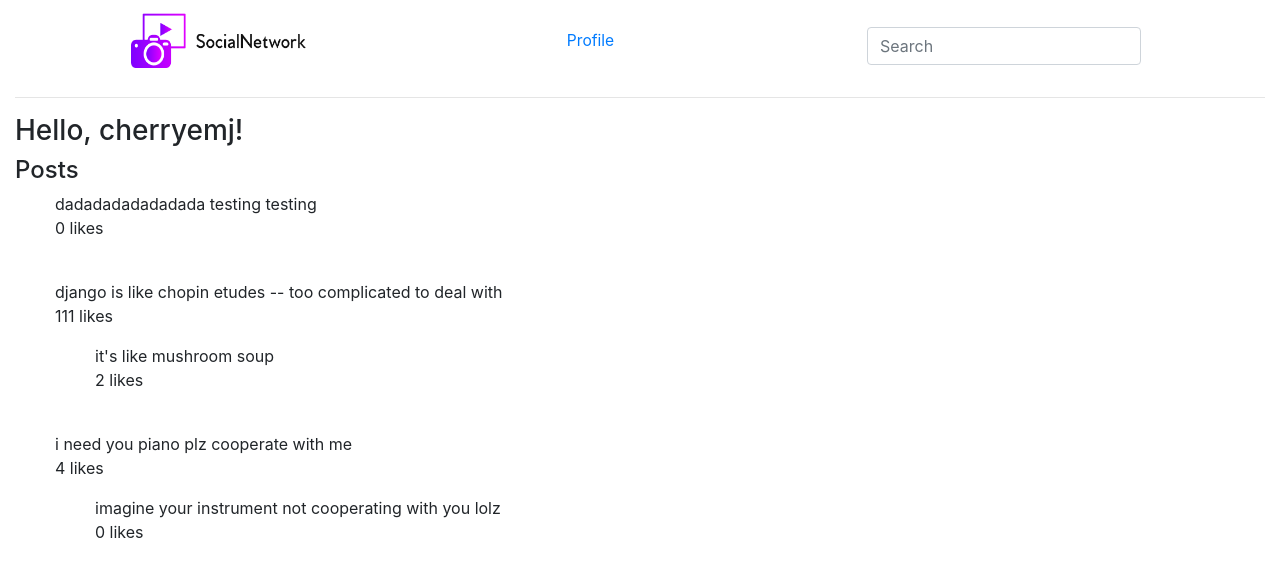
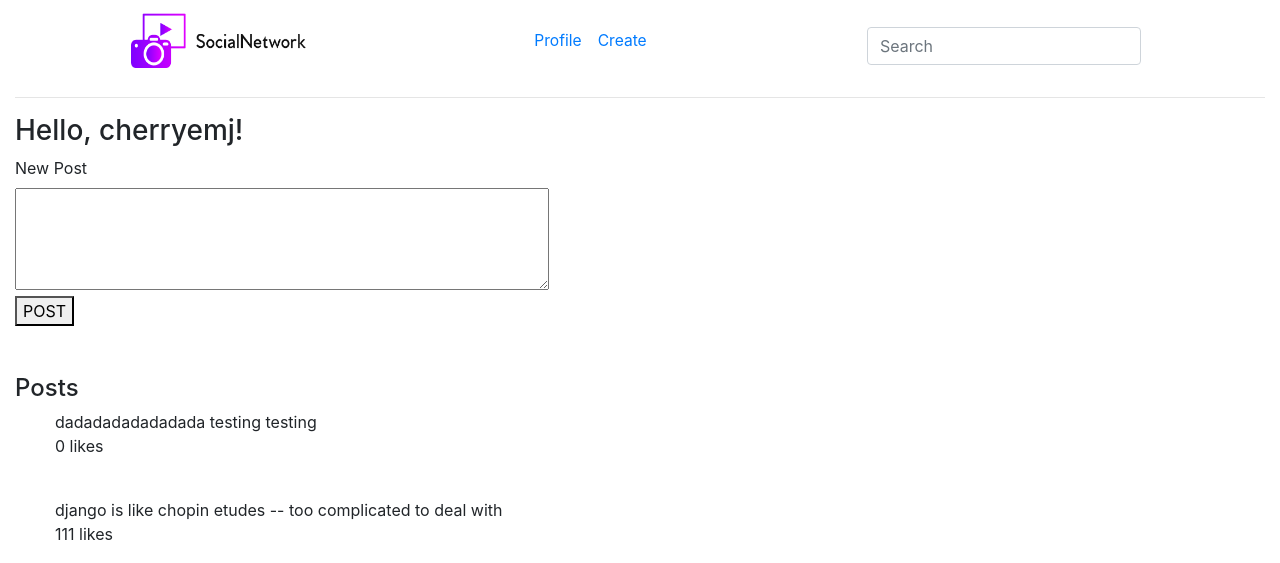
Before and after one commit to emma-l810/Social_Network, a Django app: page /polls/ in a window 1280 px wide. Shown: the top 563 px of the page. Run offline with Django 3.2, Linux system fonts and the light colour scheme; a user stored in the database is signed in; data comes from the database, SQL or seed files in the repository; both versions use the stored data as it was after the commit; some libraries are stand-ins or nearby versions.

Commit message:
added what might potentially be the newPost thing

```diff
--- a/polls/templates/polls/index.html
+++ b/polls/templates/polls/index.html
@@ -51,6 +51,9 @@
                 <li class="nav-item">
                   <a class="nav-link gridtheme navbartheme" href="http://127.0.0.1:8000/profile" style="font-size:0.65em;">Profile</a>
                 </li>
+                <li class="nav-item">
+                  <a class="nav-link gridtheme navbartheme" href="http://127.0.0.1:8000/post" style="font-size:0.65em;">Create</a>
+                </li>
               </ul>
 
               <!-- search bar - not sure what to do with it yet (sink up with django? make it an actual form) -->
@@ -77,8 +80,23 @@
     {% if loggedIn %}
       <h3>Hello, {{ user.username }}!</h3>
 
+      <!-- form for inputting new posts (later add something to upload an image) -->
+      <form action="http://127.0.0.1:8000/" method="post">
+        {% csrf_token %}
+        <label for="postNew">New Post</label>
+        <!-- textarea does input but makes a bigger paragraph box text -->
+        <br>
+        <textarea type="paragraph_text" name="postNew" id="postNew" rows="4" cols="50"></textarea>
+
+        <br>
+        <button type="submit">POST</button>
+      </form>
+
+      <br><br>
+
       <!-- outputs of Posts and Comments -->
       <h4>Posts</h4>
+
       <!-- loops through and displays each post + corresponding comments -->
       <ul>
         {% for post in alldata %}
--- a/polls/urls.py
+++ b/polls/urls.py
@@ -4,4 +4,5 @@ from . import views
 urlpatterns = [
     path('', views.index, name='index'),
     path('profile/', views.profile, name='profile'),
+    path('post/', views.post, name='post')
 ]
--- a/polls/views.py
+++ b/polls/views.py
@@ -3,6 +3,7 @@ from django.http import HttpResponse
 from django.contrib.auth.models import User
 from .models import Post, Comment
 from django.contrib.auth import authenticate, login, logout
+from django.utils import timezone
 
 # to print pretty dictionaries
 from pprint import pprint
@@ -18,12 +19,14 @@ def getComment(comment):
     """
     # creates new comment dictionary to contain all the subcomments for each base comment
     commentDict = {}
-    commentDict['text'] = comment.text
+    commentDict['text'] = comment.text  # adds other attributes to the commentDict
     commentDict['likes'] = comment.likes
     commentDict['pub_date'] = comment.pub_date
 
+    # collects subcomments with attribute commentingOn being not null
     subComments = Comment.objects.filter(commentingOn = comment)
 
+    # recursive statement -> loops through the loop until the
     if subComments:
         layeredComments = []
         for subComment in subComments:
@@ -59,6 +62,15 @@ def index(request):
         elif 'logout' in request.POST.keys():
             # kill the section
             logout(request)
+
+        # entering data and saving it --> need to put it in the request.POST
+        if 'postNew' in request.POST.keys():
+            newPost = Post(
+                postText = request.Post['postNew'],
+                userPosted = request.user,
+                pubDate = timezone.now(),
+            )
+            newPost.save()
 
     # sets loggedIn variable to be used in HTML
     if request.user.is_authenticated:
@@ -114,3 +126,11 @@ def profile(request):
     """
     context = {}
     return render(request, 'polls/profile.html', context)
+
+def post(request):
+    """
+    for the create new post tab -> allows the user to create a new post separate
+    from the index.html template page
+    """
+    context = {}
+    return render(request, 'polls/profile.html', context)
```
Also changed, not shown: db.sqlite3, polls/templates/polls/post.html (renamed from polls/templates/polls/login.html).
